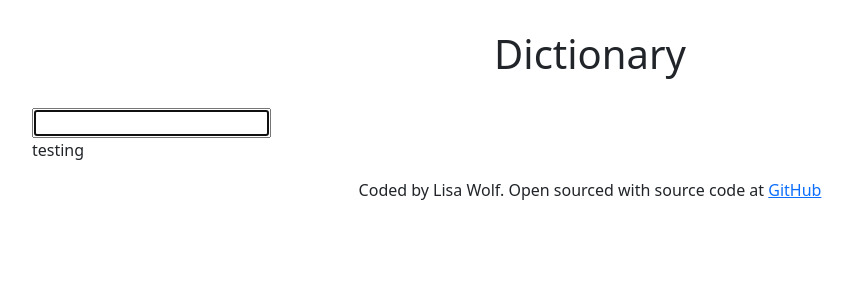
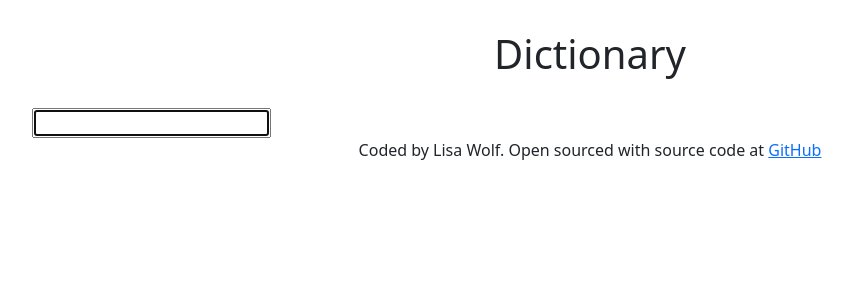
Before and after one commit to LadyDarkWolf/dictionary-project, a React (Create React App) app: page / in a window 1280 px wide. Shown: the top 300 px of the page, without its empty margins (50-902 px from the left). Built offline with nearby package versions, Linux system fonts and the light colour scheme.

Commit message:
Return a  null instead of 'teasting' when there are no results yet.

```diff
--- a/src/Results.js
+++ b/src/Results.js
@@ -4,7 +4,7 @@ import Meaning from "./Meaning";
 export default function Results(props) {
   let results = props.results;
   if (results === null) {
-    return <p>testing</p>;
+    return null;
   } else {
     return (
       <div className="Results">
```
